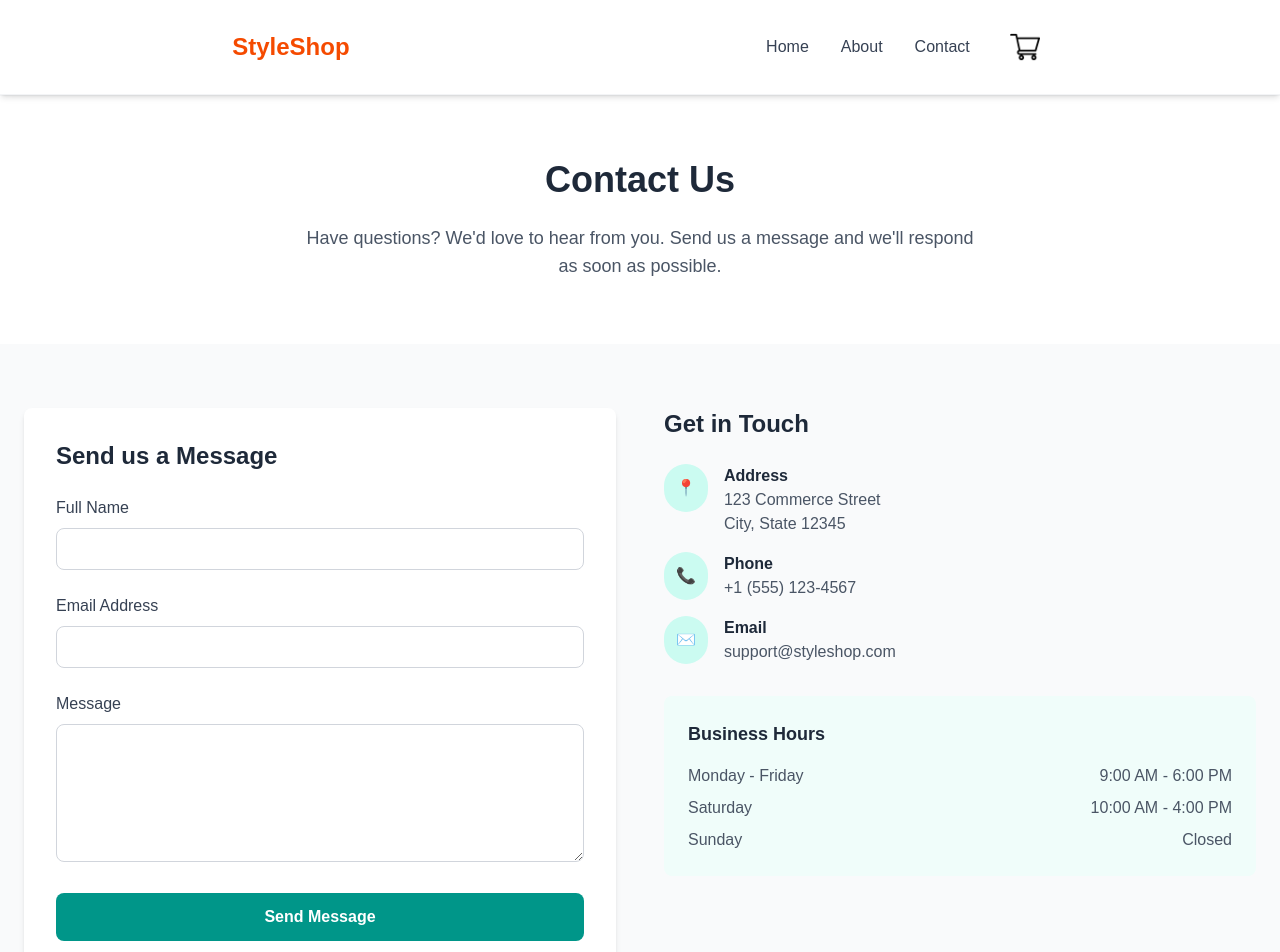
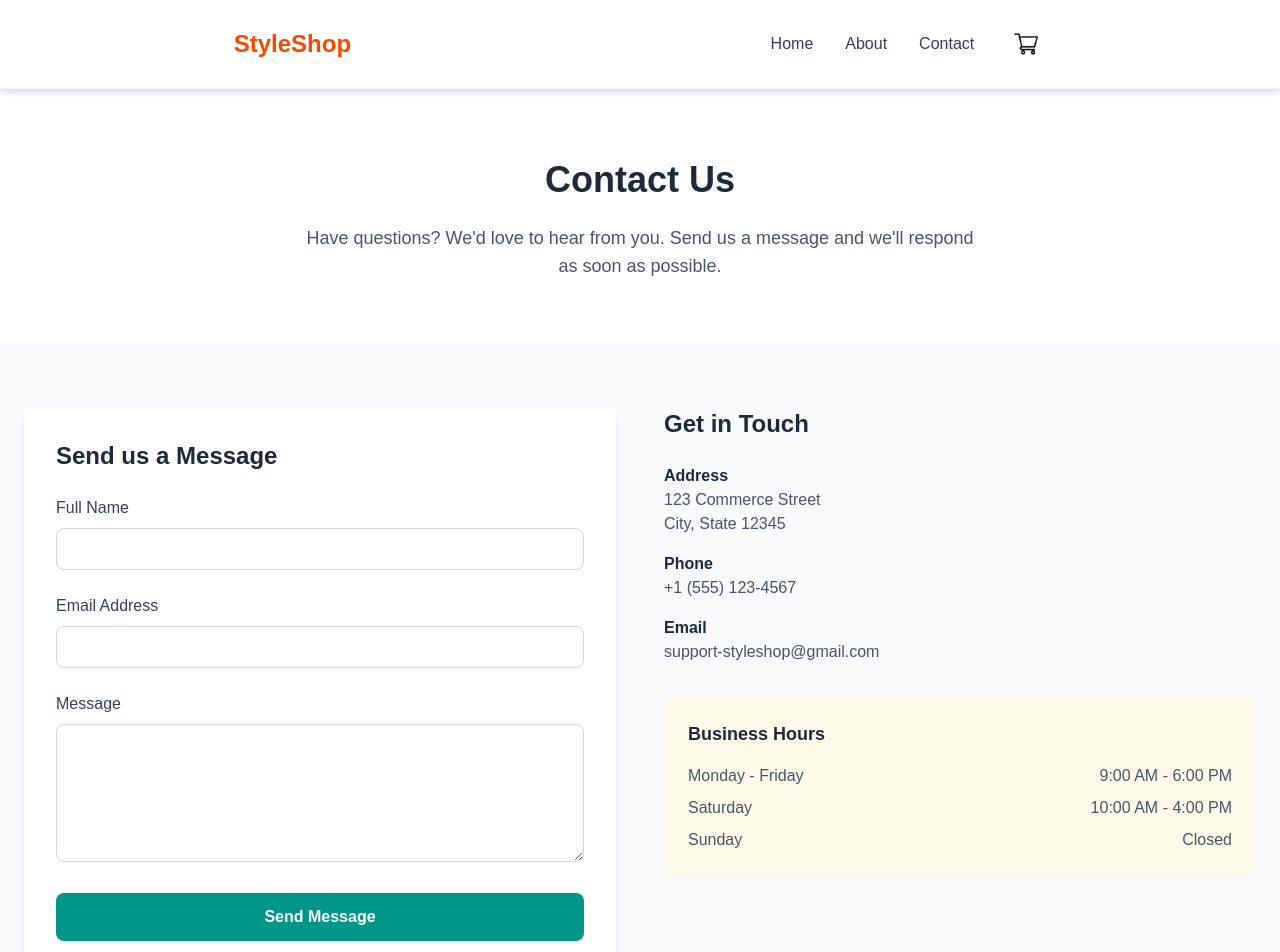
Before and after one commit to geoobero/styleshop, a Next.js app: page /Contact in a window 1280 px wide. Shown: the top 952 px of the page. Built offline with nearby package versions, Linux system fonts and the light colour scheme.

Commit message:
navbar changes

```diff
--- a/src/components/Navbar.js
+++ b/src/components/Navbar.js
@@ -18,7 +18,7 @@ export default function Navbar() {
         <Link href="/Contact" className='text-gray-700 hover:text-teal-600 font-medium transition duration-300'>
           Contact
         </Link>
-        <Link href="/cart"><img src="/images/shopping-cart.png" width={46} height={46} alt='shopping-cart'
+        <Link href="/cart"><img src="/images/shopping-cart.png" width={40} height={40} alt='shopping-cart'
               className='hover:bg-amber-200 p-2 rounded-xl duration-300'
         /></Link>
       </div>
--- a/src/pages/Contact.js
+++ b/src/pages/Contact.js
@@ -100,41 +100,32 @@ export default function Contact() {
 
                         {/* Contact Information */}
                         <div className="space-y-8">
-                            <div>
+                            <div className=''>
                                 <h2 className="text-2xl font-bold text-gray-800 mb-6">Get in Touch</h2>
                                 <div className="space-y-4">
                                     <div className="flex items-start space-x-4">
-                                        <div className="bg-teal-100 p-3 rounded-full">
-                                            <span className="text-teal-600">📍</span>
-                                        </div>
                                         <div>
                                             <h3 className="font-semibold text-gray-800">Address</h3>
                                             <p className="text-gray-600">123 Commerce Street<br />City, State 12345</p>
                                         </div>
                                     </div>
                                     <div className="flex items-start space-x-4">
-                                        <div className="bg-teal-100 p-3 rounded-full">
-                                            <span className="text-teal-600">📞</span>
-                                        </div>
                                         <div>
                                             <h3 className="font-semibold text-gray-800">Phone</h3>
                                             <p className="text-gray-600">+1 (555) 123-4567</p>
                                         </div>
                                     </div>
                                     <div className="flex items-start space-x-4">
-                                        <div className="bg-teal-100 p-3 rounded-full">
-                                            <span className="text-teal-600">✉️</span>
-                                        </div>
                                         <div>
                                             <h3 className="font-semibold text-gray-800">Email</h3>
-                                            <p className="text-gray-600">support@styleshop.com</p>
+                                            <p className="text-gray-600">support-styleshop@gmail.com</p>
                                         </div>
                                     </div>
                                 </div>
                             </div>
 
                             {/* Business Hours */}
-                            <div className="bg-teal-50 p-6 rounded-lg">
+                            <div className="bg-amber-50 p-6 rounded-lg">
                                 <h3 className="text-lg font-semibold text-gray-800 mb-4">Business Hours</h3>
                                 <div className="space-y-2 text-gray-600">
                                     <div className="flex justify-between">
```
Also changed, not shown: src/pages/cart.js (line endings or trailing spaces).
